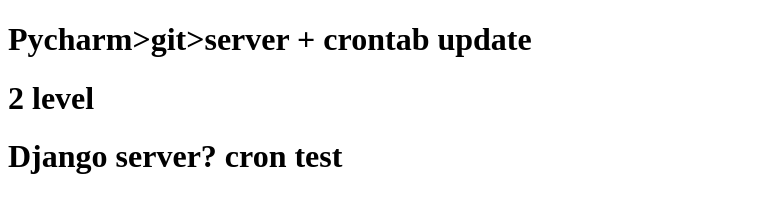
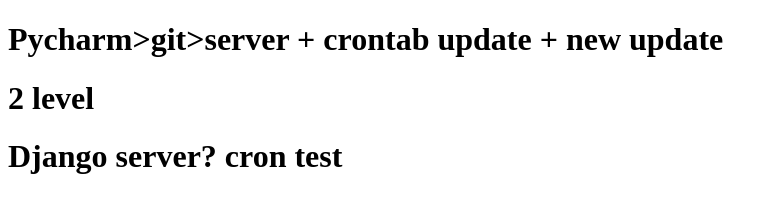
Before and after one commit to cheeeezy/webservertest, a plain HTML site: page index.html in a window 1280 px wide. Shown: the whole page, without its empty margins (0-778 px from the left). Drawn offline with Linux system fonts and the light colour scheme.

Commit message:
initial commit with index.html

```diff
--- a/index.html
+++ b/index.html
@@ -6,7 +6,7 @@
 </head>
 <body>
 
-<h1>Pycharm>git>server  +   crontab update</h1>
+<h1>Pycharm>git>server  +   crontab update + new update</h1>
 <h1>2 level </h1>
 <h1>Django server? cron test</h1>
 
```
